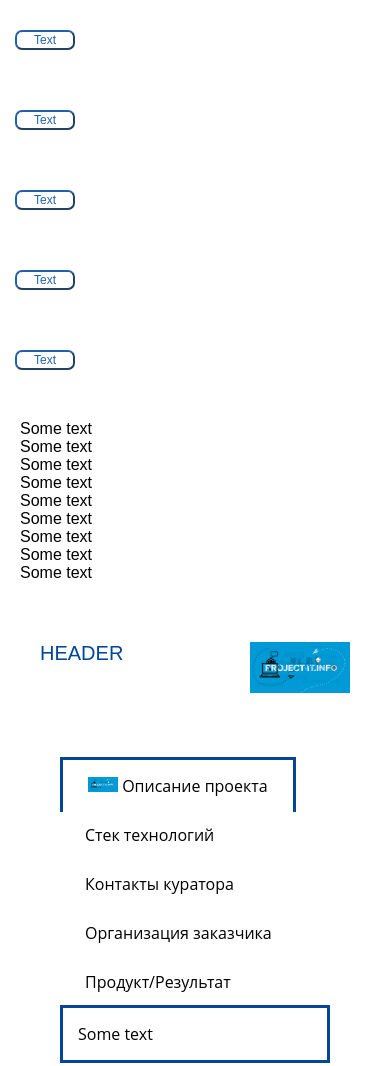
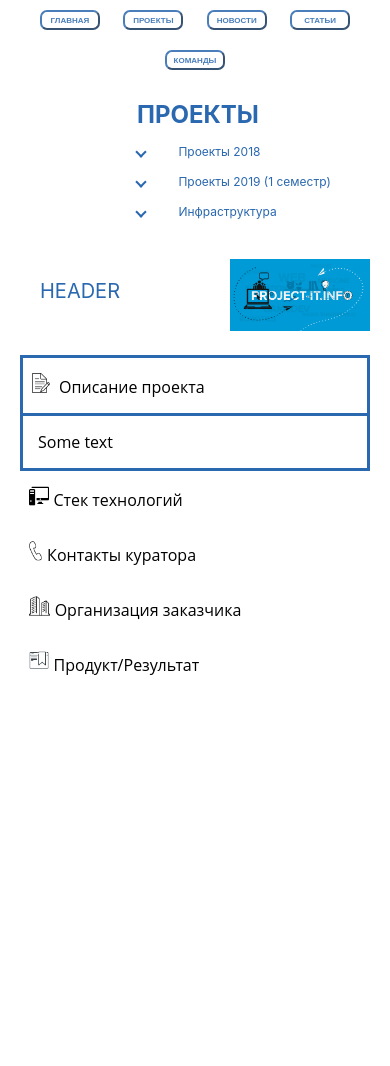
Before and after one commit to 2000Ilya/projects, a website: page public/pages/project1.html in a window 390 px wide. After the commit the page ends 844 px from the top, so only its background shows below. Drawn offline with Linux system fonts and the light colour scheme.

Commit message:
mobile version is nearly ready

```diff
--- a/public/css/main.css
+++ b/public/css/main.css
@@ -11,27 +11,29 @@ body {
     display: flex;
     background-color: white;
     justify-content: center;
+    flex-wrap: wrap;
 }
 
 .navbar input {
-    color: #004699;
+    color: #2a68af;
     height: 20px;
     width: 60px;
     text-decoration: none;
     text-align: center;
     border-radius: 7px;
     justify-content: center;
-    margin: 30px 15px;
-    font-size: 12px;
+    margin: 30px 3%;
+    font-size: 8px;
     letter-spacing: 0;
     opacity: 0.85;
     outline: none;
     background-color: white;
-    border-color: #004699;
+    border-color: #2a68af;
+    font-weight: bold;
 }
 
 .navbar input:hover {
-    background-color: #004699;
+    background-color: #2a68af;
     color: white;
     cursor: pointer;
 }
@@ -47,8 +49,33 @@ body {
 
 .side {
     flex: 20%;
-    background-color: white;
+    background-color: #ffffff;
     padding: 20px;
+}
+
+.sideheader {
+    color: #2a68af;
+    font-size: 20px;
+    font-weight: bold;
+}
+
+
+.sidetext {
+    color: #2a68af;
+    font-size: 12px;
+}
+
+i {
+    border: solid #2a68af;
+    border-width: 0 2px 2px 0;
+    display: inline-block;
+    padding: 3px;
+    margin-right: 30px;
+}
+
+.arrow {
+    transform: rotate(45deg);
+    -webkit-transform: rotate(45deg);
 }
 
 .main {
@@ -56,17 +83,21 @@ body {
     background-color: white;
 }
 
-.imgs {
+.projects {
     display: flex;
     flex-wrap: wrap;
 }
 
-.imgs > a {
+.projects > a {
     margin: 20px;
 }
 
 a {
     text-decoration: none;
+}
+
+a:visited {
+    color: #2a68af;
 }
 
 .fakeimg {
@@ -85,15 +116,23 @@ a {
 }
 
 .header {
-    color: #004699;
-    font-size: 20px;
+    color: #2a68af;
+    font-size: 15px;
 }
 
 /* Responsive layout - when the screen is less than 700px wide, make the two columns stack on top of each other instead of next to each other */
-@media screen and (max-width: 700px) {
-    .row, .navbar {
+@media screen and (max-width: 720px) {
+    .row{
         flex-direction: column;
         margin: 10px 15px;
         justify-content: center;
     }
+
+    .navbar input {
+        margin: 10px 3%;
+    }
+
+    .side {
+        margin-left: 30%;
+    }
 }
--- a/public/css/page.css
+++ b/public/css/project.css
@@ -1,9 +1,11 @@
 * {
+    margin: 0;
+    padding: 0;
     box-sizing: border-box;
 }
 
 body {
-    font-family: Arial;
+    font-family: -apple-system, BlinkMacSystemFont, sans-serif;
     margin: 0;
 }
 
@@ -11,27 +13,29 @@ body {
     display: flex;
     background-color: white;
     justify-content: center;
+    flex-wrap: wrap;
 }
 
 .navbar input {
-    color: #004699;
+    color: #2a68af;
     height: 20px;
     width: 60px;
     text-decoration: none;
     text-align: center;
     border-radius: 7px;
     justify-content: center;
-    margin: 30px 15px;
-    font-size: 12px;
+    margin: 30px 3%;
+    font-size: 8px;
     letter-spacing: 0;
     opacity: 0.85;
     outline: none;
     background-color: white;
-    border-color: #004699;
+    border-color: #2a68af;
+    font-weight: bold;
 }
 
 .navbar input:hover {
-    background-color: #004699;
+    background-color: #2a68af;
     color: white;
     cursor: pointer;
 }
@@ -49,6 +53,21 @@ body {
     flex: 20%;
     background-color: #ffffff;
     padding: 20px;
+    color: #2a68af;
+    font-size: 12px;
+}
+
+i {
+    border: solid #2a68af;
+    border-width: 0 2px 2px 0;
+    display: inline-block;
+    padding: 3px;
+    margin-right: 30px;
+}
+
+.arrow {
+    transform: rotate(45deg);
+    -webkit-transform: rotate(45deg);
 }
 
 .main {
@@ -59,12 +78,12 @@ body {
     flex-wrap: wrap;
 }
 
-.imgs {
+.projects {
     display: flex;
     flex-wrap: wrap;
 }
 
-.imgs > div {
+.projects > div {
     margin: 20px;
 }
 
@@ -85,7 +104,7 @@ body {
 }
 
 .header {
-    color: #004699;
+    color: #2a68af;
     font-size: 20px;
     flex: 60%;
     background-color: #ffffff;
@@ -95,25 +114,15 @@ body {
 .picture {
     flex: 40%;
     background-color: #ffffff;
-    padding: 20px;
-}
-
-@media screen and (max-width: 700px) {
-    .row, .navbar {
-    flex-direction: column;
-    }
-}
-
-@import url('https://fonts.googleapis.com/css?family=Open+Sans:400,600,700');
-* {
-    margin: 0;
-    padding: 0;
 }
 
 .tabinator {
+    position: relative;
     background: #fff;
-    padding: 40px;
+    padding-bottom: 51px;
     font-family: Open Sans;
+    width: 100%;
+    margin-top: 20px;
 }
 
 .tabinator h2 {
@@ -128,9 +137,13 @@ body {
 .tabinator label {
     box-sizing: border-box;
     display: inline-block;
-    padding: 15px 25px;
+    padding: 15px 1%;
     color: black;
-    margin-bottom: -3px;
+}
+.tabinator label img {
+    justify-content: center;
+    height: 20px;
+    padding: 0 5px;
 }
 
 .tabinator label:before {
@@ -144,7 +157,7 @@ body {
 }
 
 .tabinator label:hover {
-    color: #004699;
+    color: #2a68af;
     cursor: pointer;
 }
 
@@ -152,8 +165,9 @@ body {
     position: relative;
     color: #000;
     background: #fff;
-    border: 3px solid #004699;
+    border: 3px solid #2a68af;
     border-bottom: 0px solid #fff;
+    z-index: 1;
 }
 
 .tabinator input:checked + label:after {
@@ -166,8 +180,12 @@ body {
 
 #content1, #content2, #content3, #content4, #content5 {
     display: none;
-    border: 3px solid #004699;
+    border: 3px solid #2a68af;
     padding: 15px;
+    position: absolute;
+    bottom: 0;
+    left: 0;
+    right: 0;
 }
 
 #tab1:checked ~ #content1,
@@ -177,3 +195,26 @@ body {
 #tab5:checked ~ #content5 {
     display: block;
 }
+
+@media screen and (max-width: 720px) {
+    .row {
+        flex-direction: column;
+    }
+
+    .navbar input {
+        margin: 10px 3%;
+    }
+
+    .side {
+        margin-left: 30%;
+    }
+
+    .tabinator label {
+        width: 100%;
+    }
+
+    #content1, #content2, #content3, #content4, #content5 {
+        position: initial;
+        bottom: initial;
+    }
+}
--- a/public/pages/project1.html
+++ b/public/pages/project1.html
@@ -1,31 +1,29 @@
 <!DOCTYPE html>
 <html>
 <head>
-<link rel="stylesheet" type="text/css" href="/projects/public/css/page.css">
+<link rel="stylesheet" type="text/css" href="/projects/public/css/project.css">
 <meta charset="UTF-8">
 <meta name="viewport" content="width=device-width, initial-scale=1">
 </head>
 <body>
 
 <div class="navbar">
-    <input type="button" value="Text"/>
-    <input type="button" value="Text"/>
-    <input type="button" value="Text"/>
-    <input type="button" value="Text"/>
-    <input type="button" value="Text"/>
+    <input type="button" value="ГЛАВНАЯ"/>
+    <input type="button" value="ПРОЕКТЫ"/>
+    <input type="button" value="НОВОСТИ"/>
+    <input type="button" value="СТАТЬИ"/>
+    <input type="button" value="КОМАНДЫ"/>
 </div>
 
 <div class="row">
     <div class="side">
-        <p>Some text</p>
-        <p>Some text</p>
-        <p>Some text</p>
-        <p>Some text</p>
-        <p>Some text</p>
-        <p>Some text</p>
-        <p>Some text</p>
-        <p>Some text</p>
-        <p>Some text</p>
+        <h1>ПРОЕКТЫ</h1>
+        <br>
+        <p><i class="arrow"></i> Проекты 2018</p>
+        <br>
+        <p><i class="arrow"></i> Проекты 2019 (1 семестр)</p>
+        <br>
+        <p><i class="arrow"></i> Инфраструктура</p>
     </div>
     <div class="main">
         <div class="header">
@@ -38,27 +36,27 @@
         </div>
         <div class = "tabinator">
             <input type = "radio" id = "tab1" name = "tabs" checked>
-            <label for = "tab1"><img src="/projects/public/images/default.png" style="justify-content: center; width: 30px">  Описание проекта</label>
-            <input type = "radio" id = "tab2" name = "tabs">
-            <label for = "tab2">Стек технологий</label>
-            <input type = "radio" id = "tab3" name = "tabs">
-            <label for = "tab3">Контакты куратора</label>
-            <input type = "radio" id = "tab4" name = "tabs">
-            <label for = "tab4">Организация заказчика</label>
-            <input type = "radio" id = "tab5" name = "tabs">
-            <label for = "tab5">Продукт/Результат</label>
+            <label for = "tab1"><img src="/projects/public/images/description.png">  Описание проекта</label>
             <div id = "content1">
                 <p>Some text</p>
             </div>
+            <input type = "radio" id = "tab2" name = "tabs">
+            <label for = "tab2"><img src="/projects/public/images/stack.png">Стек технологий</label>
             <div id = "content2">
                 <p>Some text</p>
             </div>
+            <input type = "radio" id = "tab3" name = "tabs">
+            <label for = "tab3"><img src="/projects/public/images/contacts.png">Контакты куратора</label>
             <div id = "content3">
                 <p>Some text</p>
             </div>
+            <input type = "radio" id = "tab4" name = "tabs">
+            <label for = "tab4"><img src="/projects/public/images/organisation.png">Организация заказчика</label>
             <div id = "content4">
                 <p>Some text</p>
             </div>
+            <input type = "radio" id = "tab5" name = "tabs">
+            <label for = "tab5"><img src="/projects/public/images/product.png">Продукт/Результат</label>
             <div id = "content5">
                 <p>Some text</p>
             </div>
```
Also changed, not shown: public/pages/main.html (+16 -16 lines), public/images/contacts.png (added), public/images/description.png (added), public/images/organisation.png (added), public/images/product.png (added), public/images/stack.png (added).
